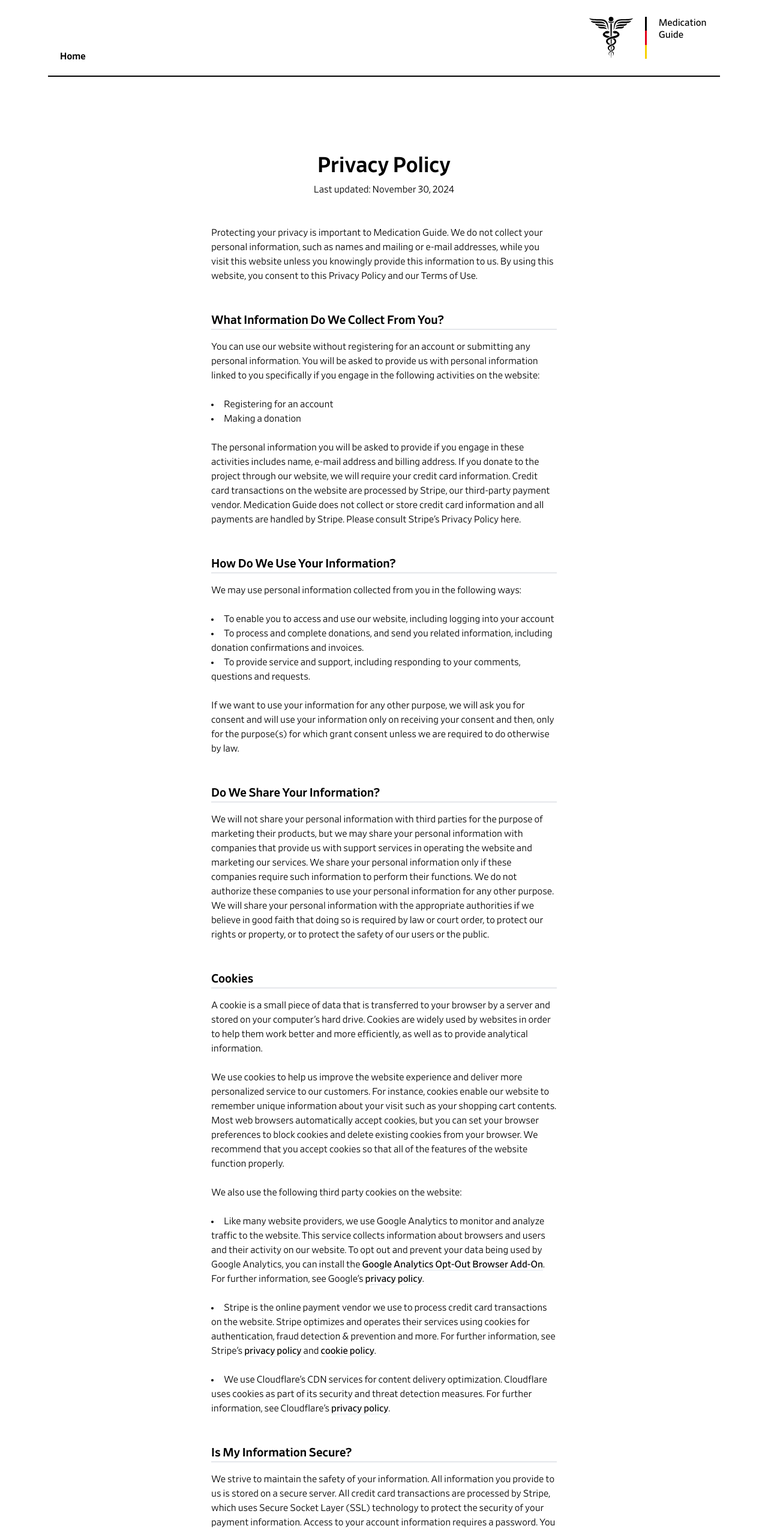
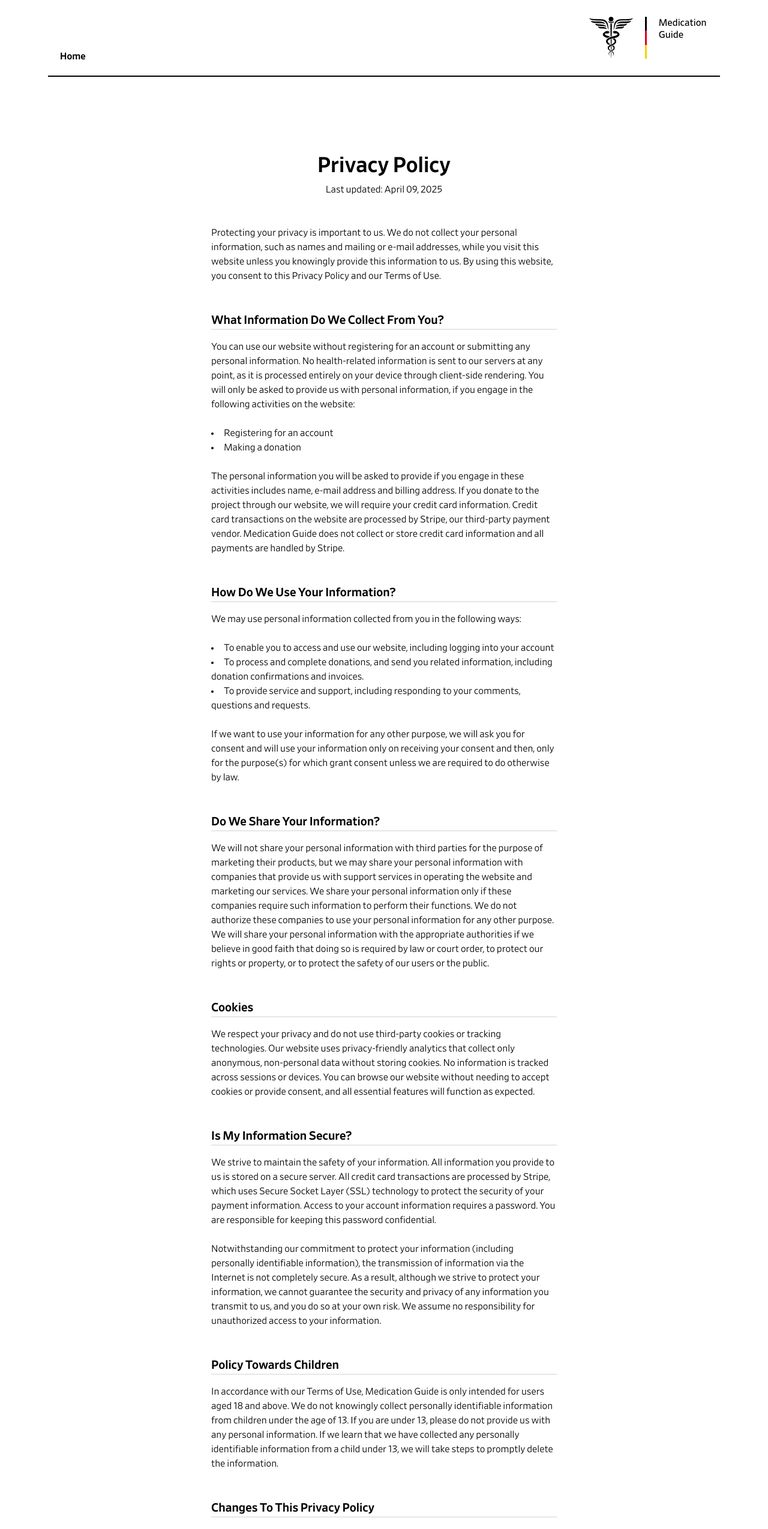
Before and after one commit to philipp-lampert/medicationguide, a SvelteKit app: page /legal/privacy in a window 1280 px wide. Shown: the top 2549 px of the page at 60% size. Built offline with nearby package versions, Linux system fonts and the light colour scheme.

Commit message:
Remove third-party cookies from privacy policy

```diff
--- a/src/routes/legal/privacy/+page.svelte
+++ b/src/routes/legal/privacy/+page.svelte
@@ -10,23 +10,25 @@
 	<div class="container">
 		<div class="mb-12">
 			<h1 class="h1-legal">Privacy Policy</h1>
-			<p>Last updated: November 30, 2024</p>
+			<p>Last updated: April 09, 2025</p>
 		</div>
 		<div class="mx-auto flex max-w-xl flex-col gap-12 text-left">
 			<div>
 				<p>
-					Protecting your privacy is important to Medication Guide. We do not collect your personal
-					information, such as names and mailing or e-mail addresses, while you visit this website
-					unless you knowingly provide this information to us. By using this website, you consent to
-					this Privacy Policy and our Terms of Use.
+					Protecting your privacy is important to us. We do not collect your personal information,
+					such as names and mailing or e-mail addresses, while you visit this website unless you
+					knowingly provide this information to us. By using this website, you consent to this
+					Privacy Policy and our Terms of Use.
 				</p>
 			</div>
 			<div>
 				<h2 class="h2-legal">What Information Do We Collect From You?</h2>
 				<p>
 					You can use our website without registering for an account or submitting any personal
-					information. You will be asked to provide us with personal information linked to you
-					specifically if you engage in the following activities on the website:
+					information. No health-related information is sent to our servers at any point, as it is
+					processed entirely on your device through client-side rendering. You will only be asked to
+					provide us with personal information, if you engage in the following activities on the
+					website:
 				</p>
 				<br />
 				<ul class="list-inside list-disc">
@@ -39,8 +41,7 @@
 					includes name, e-mail address and billing address. If you donate to the project through
 					our website, we will require your credit card information. Credit card transactions on the
 					website are processed by Stripe, our third-party payment vendor. Medication Guide does not
-					collect or store credit card information and all payments are handled by Stripe. Please
-					consult Stripe’s Privacy Policy here.
+					collect or store credit card information and all payments are handled by Stripe.
 				</p>
 			</div>
 			<div>
@@ -82,59 +83,12 @@
 			<div>
 				<h2 class="h2-legal">Cookies</h2>
 				<p>
-					A cookie is a small piece of data that is transferred to your browser by a server and
-					stored on your computer’s hard drive. Cookies are widely used by websites in order to help
-					them work better and more efficiently, as well as to provide analytical information.
+					We respect your privacy and do not use third-party cookies or tracking technologies. Our
+					website uses privacy-friendly analytics that collect only anonymous, non-personal data
+					without storing cookies. No information is tracked across sessions or devices. You can
+					browse our website without needing to accept cookies or provide consent, and all essential
+					features will function as expected.
 				</p>
-				<br />
-				<p>
-					We use cookies to help us improve the website experience and deliver more personalized
-					service to our customers. For instance, cookies enable our website to remember unique
-					information about your visit such as your shopping cart contents. Most web browsers
-					automatically accept cookies, but you can set your browser preferences to block cookies
-					and delete existing cookies from your browser. We recommend that you accept cookies so
-					that all of the features of the website function properly.
-				</p>
-				<br />
-				<p>We also use the following third party cookies on the website:</p>
-				<br />
-				<ul class="list-inside list-disc">
-					<li>
-						Like many website providers, we use Google Analytics to monitor and analyze traffic to
-						the website. This service collects information about browsers and users and their
-						activity on our website. To opt out and prevent your data being used by Google
-						Analytics, you can install the <a
-							class="text-link group"
-							href="https://tools.google.com/dlpage/gaoptout?hl=en"
-							>Google Analytics Opt-Out Browser Add-On<AnimatedUnderline /></a
-						>. For further information, see Google’s
-						<a class="text-link group" href="https://policies.google.com/privacy"
-							>privacy policy<AnimatedUnderline /></a
-						>.
-					</li>
-					<br />
-					<li>
-						Stripe is the online payment vendor we use to process credit card transactions on the
-						website. Stripe optimizes and operates their services using cookies for authentication,
-						fraud detection & prevention and more. For further information, see Stripe’s <a
-							href="https://stripe.com/us/privacy"
-							class="text-link group">privacy policy <AnimatedUnderline /></a
-						>
-						and
-						<a href="https://stripe.com/cookies-policy/legal" class="text-link group"
-							>cookie policy<AnimatedUnderline /></a
-						>.
-					</li>
-					<br />
-					<li>
-						We use Cloudflare’s CDN services for content delivery optimization. Cloudflare uses
-						cookies as part of its security and threat detection measures. For further information,
-						see Cloudflare’s <a
-							href="https://www.cloudflare.com/privacypolicy/"
-							class="text-link group">privacy policy<AnimatedUnderline /></a
-						>.
-					</li>
-				</ul>
 			</div>
 			<div>
 				<h2 class="h2-legal">Is My Information Secure?</h2>
```
